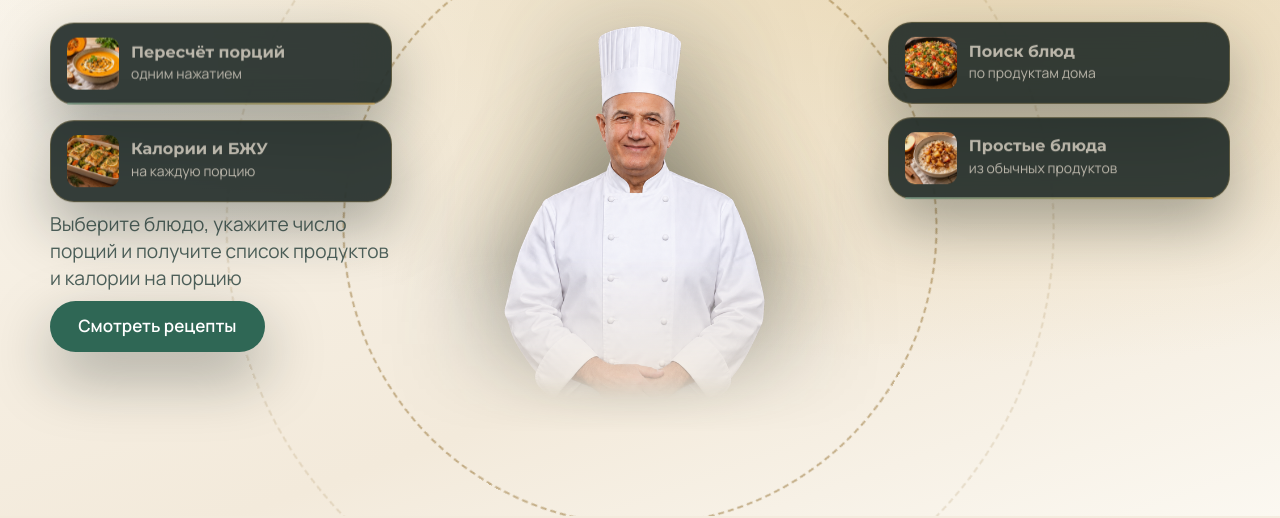
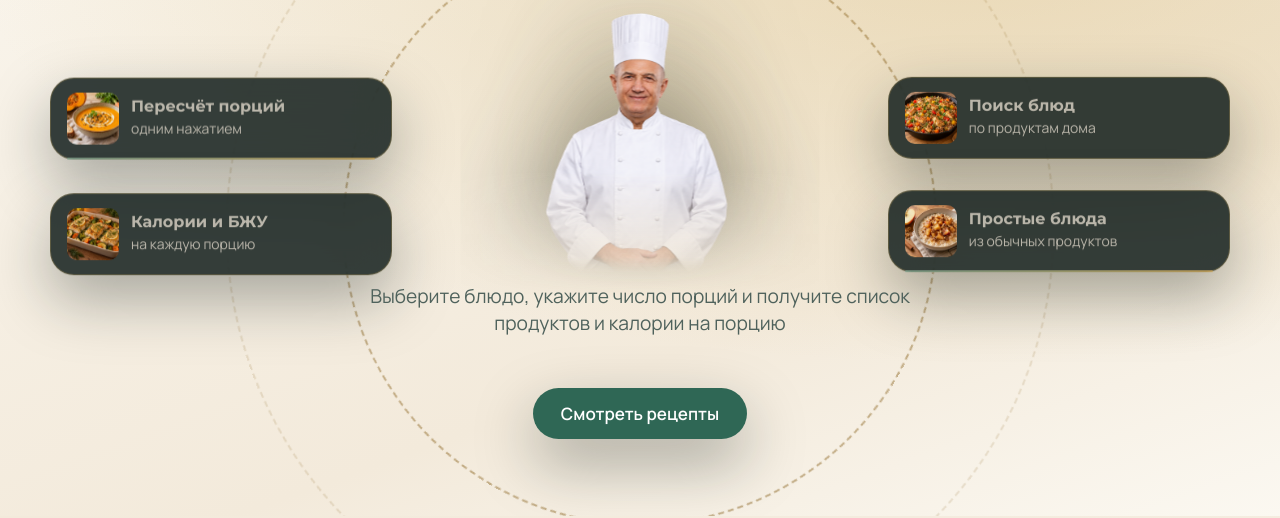
Before and after one commit to AndreyTymanov/vkusno-zhit, a plain HTML site: page index.html in a window 1280 px wide. Shown: the part 284-802 px from the top of the page. Drawn offline with Linux system fonts and the light colour scheme.

Commit message:
Обновление 19.10 09:08 МСК

```diff
--- a/index.html
+++ b/index.html
@@ -116,8 +116,18 @@
 @media (min-width: 900px){
   /* Заголовок длиннее макетного: на компьютере две строки поменьше, чтобы он не ложился на карточки и фигуру */
   #экран-01 h1{font-size:clamp(40px,3.9vw,60px);line-height:1.08}
-  #экран-01 .центр__бок{top:38%}
+  /* 19.10 слово Андрея: всё поджато к заголовку, низ пустой - карточки опущены и раздвинуты, текст с кнопкой внизу по центру под фигурой */
+  #экран-01 .центр__бок{top:46%;gap:1.6em}
+  #экран-01 .первый-экран__картинка{bottom:21%}
+  #экран-01 .центр__низ{position:absolute;left:50%;bottom:0;translate:-50% 0;width:min(100%,34em);z-index:3;display:grid;justify-items:center;gap:calc(var(--отступ-блока) * 2);text-align:center}
+  #экран-01 .центр__низ .лид{margin:0;max-width:none}
+  @media (min-height: 850px){ #экран-01 .центр__низ{bottom:-6%} }
+  @media (max-height: 780px){ #экран-01 .центр__низ{bottom:4%;gap:var(--отступ-блока)} }
+  #экран-01 .центр__низ .первый-экран__действие{margin-top:0}
   #экран-01 .первый-экран__картинка{top:31%}
+}
+@media (max-width: 899px){
+  #экран-01 .центр__низ{display:contents}
 }
 </style>
 <section class="блок блок--первый-экран первый-экран--центр светлый" id="экран-01" data-тип="первый-экран" data-схема="центр" data-ключ-макета="тёмная" data-картинка="вырез">
@@ -139,12 +149,14 @@
     <div class="центр__бок центр__бок--лево">
       <div class="карточка карточка--стекло спутник с1 парит"><div class="спутник__икон спутник__икон--блюдо"><img src="img/sup-tykva.webp" alt="Тыквенный суп-пюре" loading="lazy"></div><span><b>Пересчёт порций</b><span>одним нажатием</span></span><i class="спутник__шкала"></i></div>
       <div class="карточка карточка--стекло спутник с2 парит парит--2"><div class="спутник__икон спутник__икон--блюдо"><img src="img/mintaj.webp" alt="Минтай с овощами" loading="lazy"></div><span><b>Калории и БЖУ</b><span>на каждую порцию</span></span></div>
-      <p class="лид">Выберите блюдо, укажите число порций и получите список продуктов и калории на порцию</p>
-      <div class="первый-экран__действие"><a class="кнопка кнопка--главная" href="#рецепты">Смотреть рецепты</a></div>
     </div>
     <div class="центр__бок центр__бок--право">
       <div class="карточка карточка--стекло спутник с3 парит парит--3"><div class="спутник__икон спутник__икон--блюдо"><img src="img/grechka.webp" alt="Гречка с курицей" loading="lazy"></div><span><b>Поиск блюд</b><span>по продуктам дома</span></span></div>
       <div class="карточка карточка--стекло спутник с4 парит парит--4"><div class="спутник__икон спутник__икон--блюдо"><img src="img/ovsyanka.webp" alt="Овсянка с яблоком" loading="lazy"></div><span><b>Простые блюда</b><span>из обычных продуктов</span></span><i class="спутник__шкала"></i></div>
+    </div>
+    <div class="центр__низ">
+        <p class="лид">Выберите блюдо, укажите число порций и получите список продуктов и калории на порцию</p>
+        <div class="первый-экран__действие"><a class="кнопка кнопка--главная" href="#рецепты">Смотреть рецепты</a></div>
     </div>
   </div>
 </section>
```
